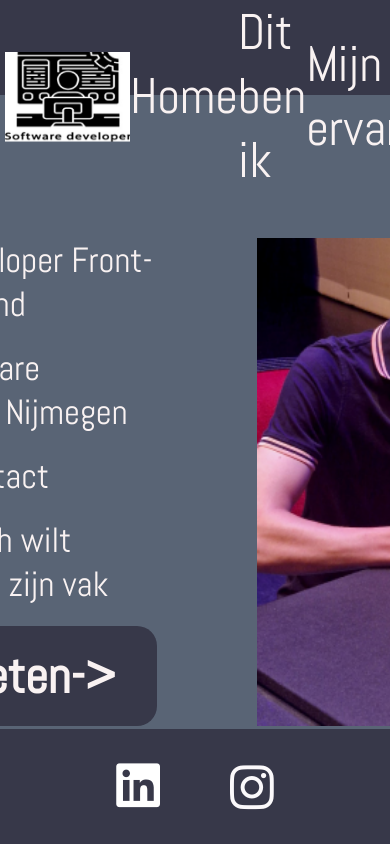
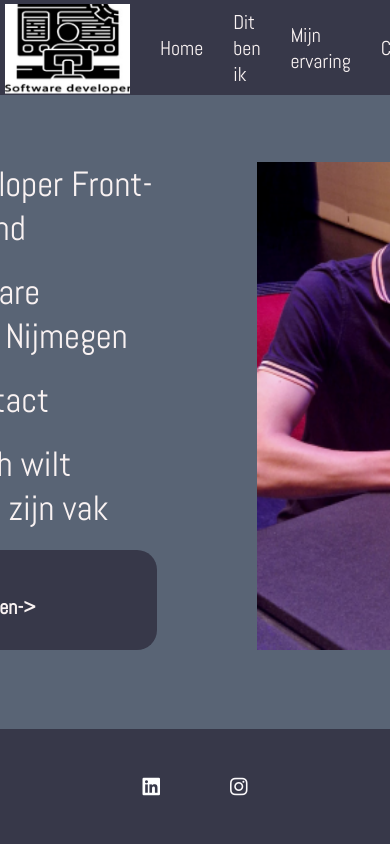
Before and after one commit to stijn1290/website-2-portfolio-roc, a plain HTML site: page index.html in a window 390 px wide. Shown: the top 844 px of the page. Drawn offline with Linux system fonts and the light colour scheme.

Commit message:
third commit

```diff
--- a/css/style.css
+++ b/css/style.css
@@ -79,3 +79,19 @@ footer {
   position: fixed;
   bottom: 0;
 }
+@media screen and (max-width: 600px) {
+ *{
+  font-size: 20px;
+ }
+  nav{
+    flex-direction: row;
+    gap: 30px;
+  }
+  header{
+    display: flex;
+    flex-direction: row;
+  }
+  header img {
+    flex-direction: row;
+  }
+}
```
